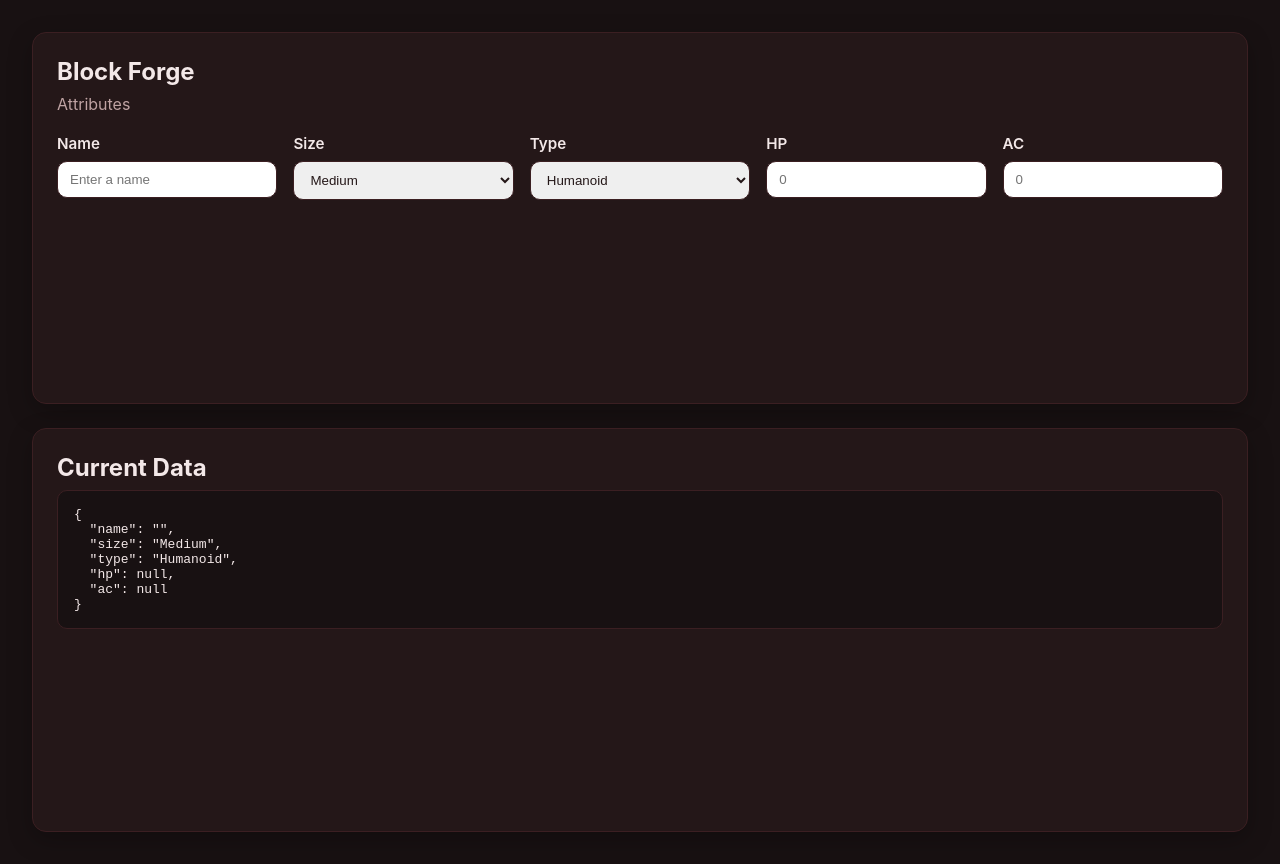
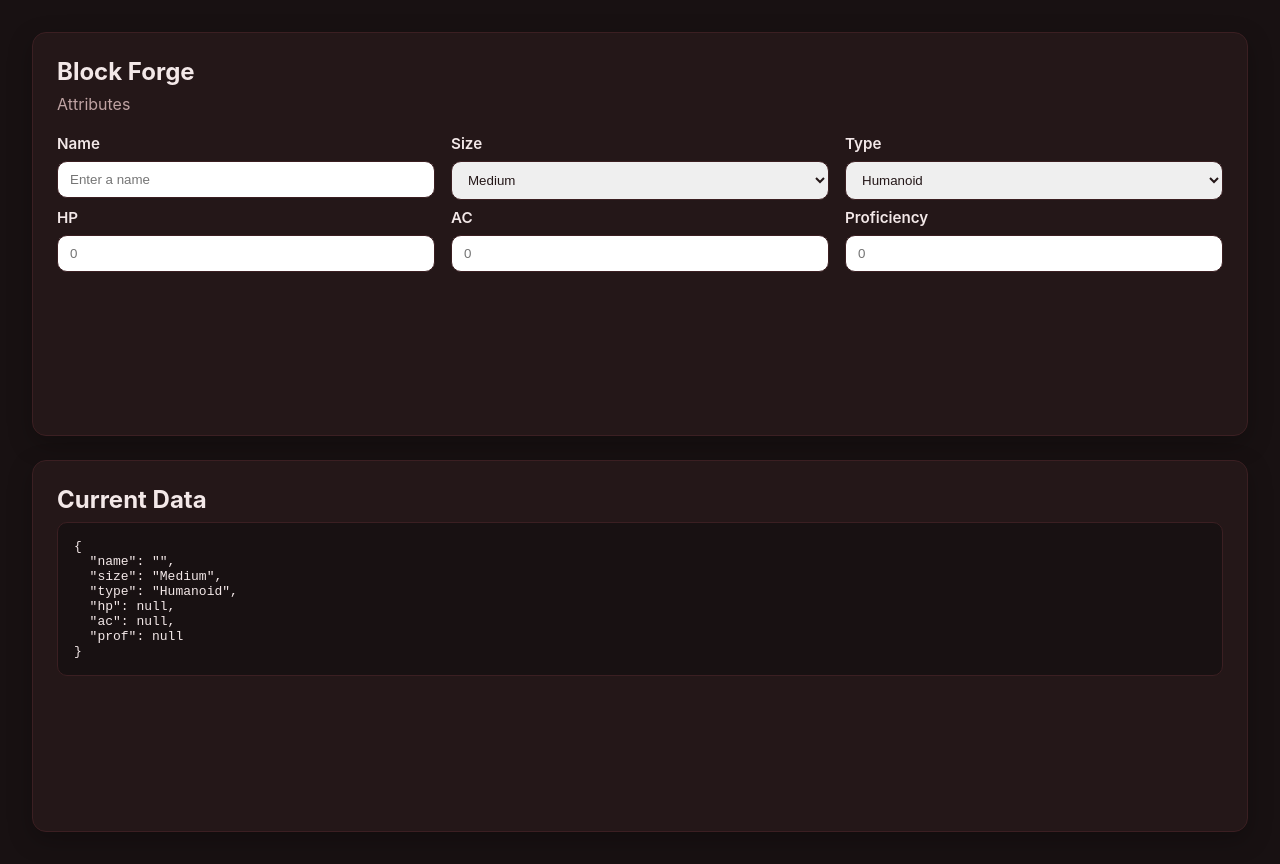
Before and after one commit to tangynacho/block-forge, a Vue app: page / in a window 1280 px wide. Built offline with nearby package versions, Linux system fonts and the light colour scheme.

Commit message:
added proficiency and second row

```diff
--- a/src/App.vue
+++ b/src/App.vue
@@ -7,6 +7,7 @@ type BlockForm = {
   type: string
   hp: number | null
   ac: number | null
+  prof: number | null
 }
 
 const sizeOptions = [
@@ -41,6 +42,7 @@ const block = reactive<BlockForm>({
   type: 'Humanoid',
   hp: null,
   ac: null,
+  prof: null,
 })
 </script>
 
@@ -73,7 +75,8 @@ const block = reactive<BlockForm>({
             </option>
           </select>
         </label>
-
+      </div>
+      <div class="form-grid">
         <label class="field">
           <span>HP</span>
           <input v-model.number="block.hp" type="number" min="0" placeholder="0" />
@@ -82,6 +85,11 @@ const block = reactive<BlockForm>({
         <label class="field">
           <span>AC</span>
           <input v-model.number="block.ac" type="number" min="0" placeholder="0" />
+        </label>
+
+        <label class="field">
+          <span>Proficiency</span>
+          <input v-model.number="block.prof" type="number" min="0" max="10" placeholder="0" />
         </label>
       </div>
     </section>
@@ -146,6 +154,7 @@ h2 {
   display: grid;
   grid-template-columns: repeat(auto-fit, minmax(220px, 1fr));
   gap: 16px;
+  margin-bottom: 8px;
 }
 
 .field {
```
